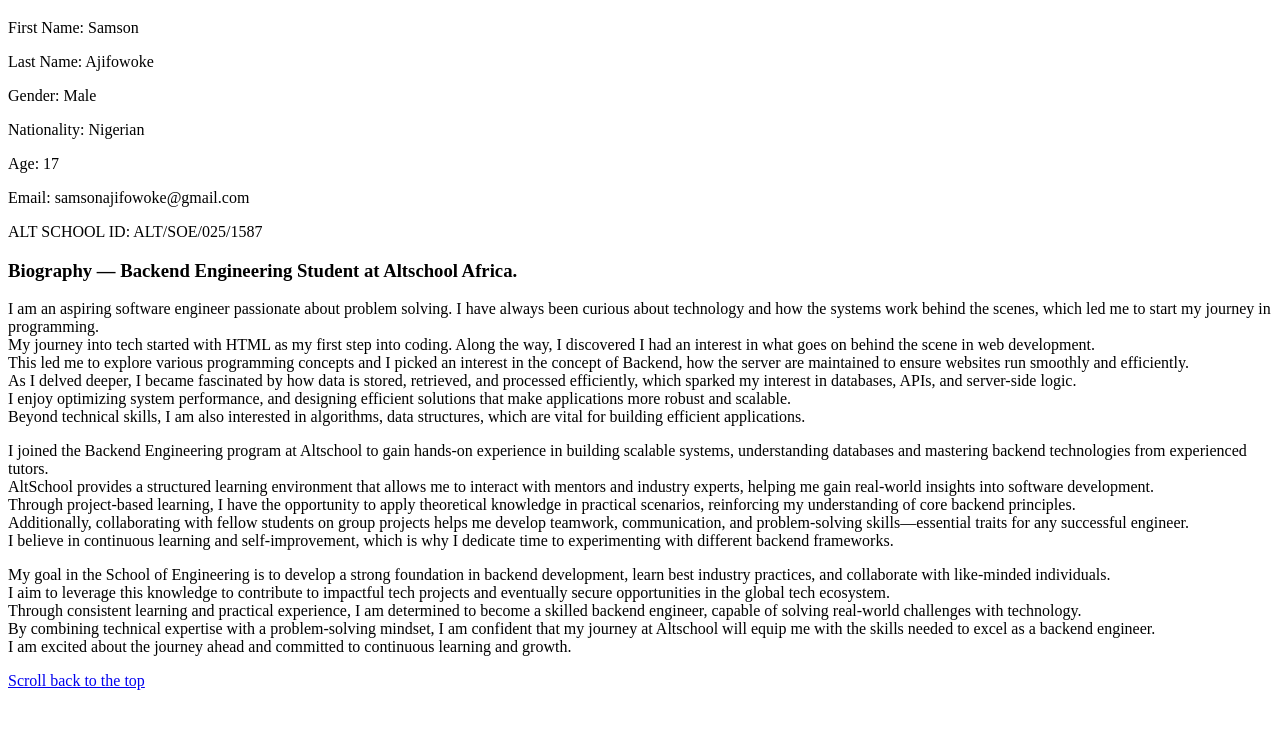
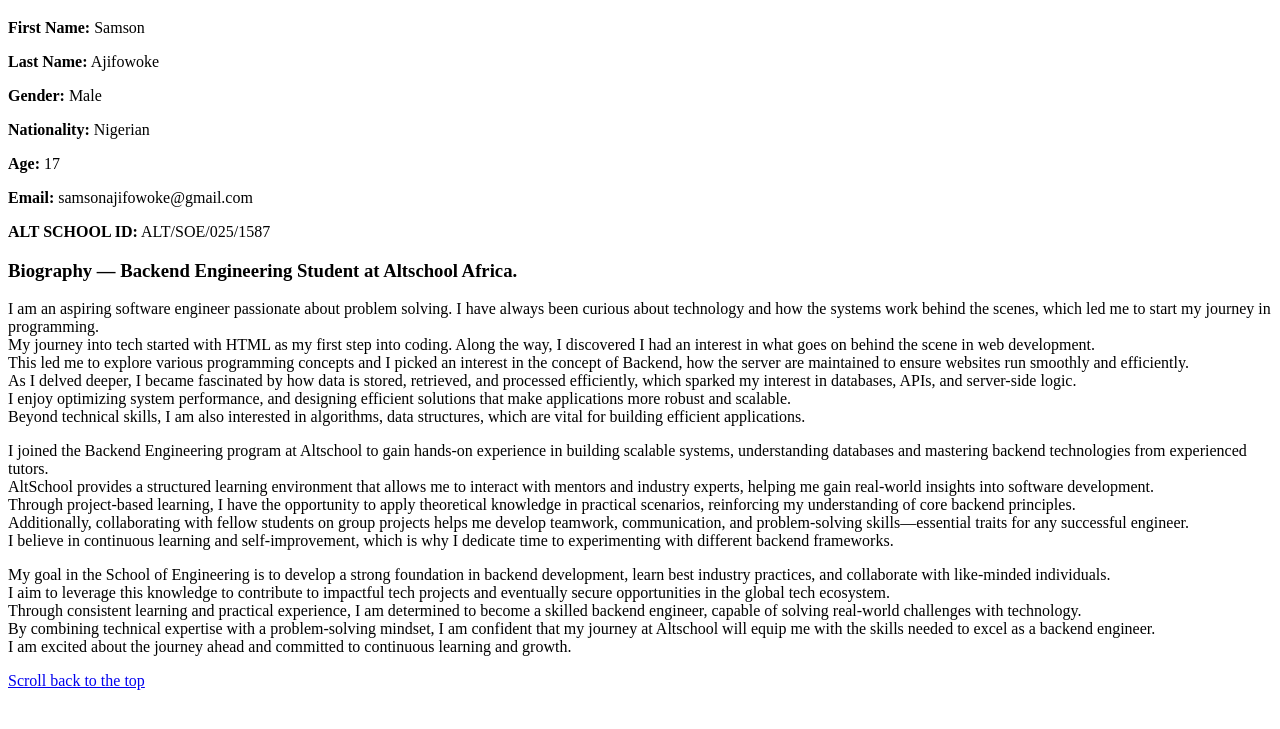
Before and after one commit to Samson23-ux/Samson, a plain HTML site: page index.html in a window 1280 px wide. Shown: the part 61-790 px from the top of the page. Drawn offline with Linux system fonts and the light colour scheme.

Commit message:
Update index.html

```diff
--- a/index.html
+++ b/index.html
@@ -10,13 +10,13 @@
     <h1 id="top">My Altschool Profile — Passion for Tech & Innovation</h1>
   <!--Basic Information-->
   <section>
-    <p>First Name: Samson</p>
-    <p>Last Name: Ajifowoke</p>
-    <p>Gender: Male</p>
-    <p>Nationality: Nigerian</p>
-    <p>Age: 17</p>
-    <p>Email: samsonajifowoke@gmail.com</p>
-    <p>ALT SCHOOL ID: ALT/SOE/025/1587</p>
+    <p><strong>First Name:</strong> Samson</p>
+    <p><strong>Last Name:</strong> Ajifowoke</p>
+    <p><strong>Gender:</strong> Male</p>
+    <p><strong>Nationality:</strong> Nigerian</p>
+    <p><strong>Age:</strong> 17</p>
+    <p><strong>Email:</strong> samsonajifowoke@gmail.com</p>
+    <p><strong>ALT SCHOOL ID:</strong> ALT/SOE/025/1587</p>
   </section>
   <!--Biography-->
   <section>
```
